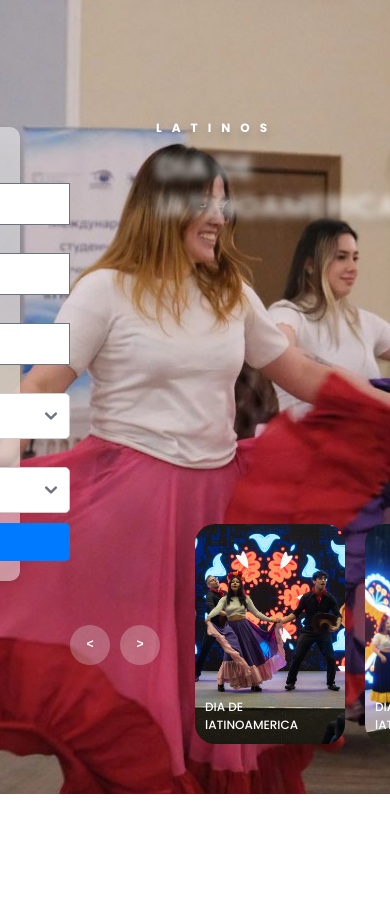
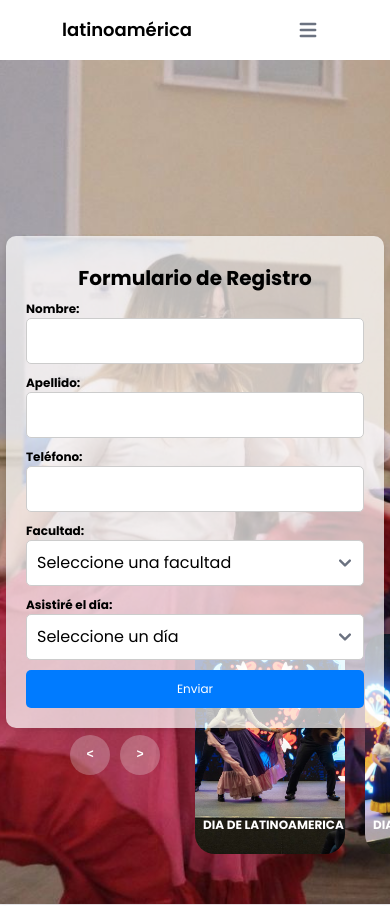
Before and after one commit to DataJoshua/latinoamerica-ru, a React (Create React App) app: page /formulario in a window 390 px wide. Shown: the top 906 px of the page. Before the commit the page ends 844 px from the top, so only its background shows below. Built offline with nearby package versions, Linux system fonts and the light colour scheme.

Commit message:
responsive styles

```diff
--- a/src/App.jsx
+++ b/src/App.jsx
@@ -11,18 +11,9 @@ import AdminPage from "./pages/admin/AdminPage";
 const App = () => {
   return (
       <BrowserRouter>
+        <Header/>
           <Routes>
             <Route path="/formulario" element={<FormPage/>} />
-          <Route path="/*" element={<Layout/>} />
-        </Routes>
-      </BrowserRouter>
-  );
-}
-
-const Layout = () => (
-    <>
-      <Header/>
-      <Routes>
             <Route path="/" element={<MainPage/>}/>
             <Route path="/eventos" element={<EventsPage/>}/>
             <Route path="/paises" element={<CountriesPage/>}/>
@@ -30,7 +21,8 @@ const Layout = () => (
             <Route path="/admin" element={<AdminPage/>}></Route>
           </Routes>
         <Footer/>
-    </>
+      </BrowserRouter>
   );
+}
 
 export default App;
--- a/src/components/Carousel/Carousel.jsx
+++ b/src/components/Carousel/Carousel.jsx
@@ -2,6 +2,7 @@ import React, { useState, useEffect, useRef } from 'react';
 import CarouselItem from './CarouselItem';
 import ThumbnailItem from './ThumbnailItem';
 import "../../styles/Carousel.css";
+import Form from '../Form/Form';
 
 function Carousel({ images }) {
     const [activeIndex, setActiveIndex] = useState(0);
@@ -10,7 +11,6 @@ function Carousel({ images }) {
     const carouselDomRef = useRef(null);
     const SliderDomRef = useRef(null);
     const thumbnailBorderDomRef = useRef(null);
-    const timeDomRef = useRef(null);
 
     useEffect(() => {
         const timeout = setTimeout(() => {
@@ -25,12 +25,11 @@ function Carousel({ images }) {
         const carouselDom = carouselDomRef.current;
         const SliderDom = SliderDomRef.current;
         const thumbnailBorderDom = thumbnailBorderDomRef.current;
-        const timeDom = timeDomRef.current;
 
         thumbnailBorderDom.appendChild(thumbnailBorderDom.querySelector('.item'));
 
         let timeRunning = 3000;
-        let timeAutoNext = 4000;
+        let timeAutoNext = 5000;
 
         nextDom.onclick = function(){
             showSlider('next');
@@ -83,6 +82,7 @@ function Carousel({ images }) {
 
     return (
         <div className="carousel" ref={carouselDomRef}>
+            <Form/>
             <div className="list" ref={SliderDomRef}>
                 {images.map((image, index) => (
                     <CarouselItem
--- a/src/components/Carousel/CarouselItem.jsx
+++ b/src/components/Carousel/CarouselItem.jsx
@@ -4,12 +4,11 @@ function CarouselItem({ image, author, title, topic, description }) {
     return (
         <div className="item">
             <img src={image} alt={title} />
-            <div className="content">
+            <div className="content absolute max-w-[500 px] top-[50px] md:top-[20%] left-[50px] md:left-[50%] text-white">
                 <div className="author">{author}</div>
-                <div className="title">{title}</div>
+                <div className="title text-4xl md:text-6xl">{title}</div>
                 <div className="topic">{topic}</div>
                 <div className="des">{description}</div>
-
             </div>
         </div>
     );
--- a/src/components/Carousel/ThumbnailItem.jsx
+++ b/src/components/Carousel/ThumbnailItem.jsx
@@ -4,7 +4,7 @@ function ThumbnailItem({ image, title }) {
     return (
         <div className="item">
             <img src={image} alt={title} />
-            <div className="content">
+            <div className="text-white absolute bottom-5 left-2 font-bold">
                 <div className="title">{title}</div>
             </div>
         </div>
--- a/src/components/Form/Form.jsx
+++ b/src/components/Form/Form.jsx
@@ -64,10 +64,10 @@ function Form() {
     };
 
     return (
-        <div>
+        <div className="">
             {!formSubmitted ? (
-                <div className="form-container">
-                    <h1>Formulario de Registro</h1>
+                <div className="form-container top-[50%] left-[50%] translate-x-[-50%] translate-y-[-50%] sm:translate-x-[0px] sm:translate-y-[0px] sm:left-[10%] sm:top-[17%] lg:left-[15%]">
+                    <h1 className="text-xl font-bold text-center py-2">Formulario de Registro</h1>
                     <form onSubmit={handleSubmit} className="form">
                         <div className="form-group">
                             <label>Nombre:</label>
--- a/src/pages/FormPage.jsx
+++ b/src/pages/FormPage.jsx
@@ -10,14 +10,13 @@ import img7 from "../assets/imagesF/img7.jpeg";
 import img8 from "../assets/imagesF/img9.jpeg";
 
 import "../styles/Carousel.css";
-import Form from "../components/Form/Form";
 
 const FormPage = () => {
     const images = [
         {
             image: img1,
             author: 'LATINOS',
-            title: 'DIA DE lATINOAMERICA',
+            title: 'DIA DE LATINOAMERICA',
             topic: '',
             description:
                 'Te esparamos, no faltes :)'
@@ -25,7 +24,7 @@ const FormPage = () => {
         {
             image: img2,
             author: 'LATINOS',
-            title: 'DIA DE lATINOAMERICA',
+            title: 'DIA DE LATINOAMERICA',
             topic: '',
             description:
                 'Te esparamos, no faltes :)'
@@ -33,7 +32,7 @@ const FormPage = () => {
         {
             image: img3,
             author: 'LATINOS',
-            title: 'DIA DE lATINOAMERICA',
+            title: 'DIA DE LATINOAMERICA',
             topic: '',
             description:
                 'Te esparamos, no faltes :)'
@@ -41,7 +40,7 @@ const FormPage = () => {
         {
             image: img4,
             author: 'LATINOS',
-            title: 'DIA DE lATINOAMERICA',
+            title: 'DIA DE LATINOAMERICA',
             topic: '',
             description:
                 'Te esparamos, no faltes :)'
@@ -49,7 +48,7 @@ const FormPage = () => {
         {
             image: img5,
             author: 'LATINOS',
-            title: 'DIA DE lATINOAMERICA',
+            title: 'DIA DE LATINOAMERICA',
             topic: '',
             description:
                 'Te esparamos, no faltes :)'
@@ -57,7 +56,7 @@ const FormPage = () => {
         {
             image: img6,
             author: 'LATINOS',
-            title: 'DIA DE lATINOAMERICA',
+            title: 'DIA DE LATINOAMERICA',
             topic: '',
             description:
                 'Te esparamos, no faltes :)'
@@ -84,9 +83,7 @@ const FormPage = () => {
     ];
     return (
         <div>
-        <Carousel images={images}/>
-        <br/>
-        <Form/>
+            <Carousel images={images}/>
         </div>
     );
 }
--- a/src/styles/Carousel.css
+++ b/src/styles/Carousel.css
@@ -21,11 +21,9 @@ header a {
 /* carousel */
 .carousel {
     height: 100vh;
-    margin-top: -50px;
-    width: 100vw;
+    width: auto;
     overflow: hidden;
     position: relative;
-
 }
 
 .carousel .list .item {
@@ -42,16 +40,7 @@ header a {
 }
 
 .carousel .list .item .content {
-    position: absolute;
-    top: 20%;
-    width: 1140px;
-    max-width: 80%;
-    transform: translateX(-50%);
-    padding-right: 30%;
-    box-sizing: border-box;
-    color: #fff;
     text-shadow: 0 5px 10px #0004;
-    left: 80%;
 }
 
 .carousel .list .item .author {
@@ -61,7 +50,6 @@ header a {
 
 .carousel .list .item .title,
 .carousel .list .item .topic {
-    font-size: 5em;
     font-weight: bold;
     line-height: 1.3em;
 }
@@ -120,9 +108,7 @@ header a {
 .thumbnail .item .content {
     color: #fff;
     position: absolute;
-    bottom: 10px;
-    left: 10px;
-    right: 10px;
+
 }
 
 .thumbnail .item .content .title {
@@ -328,7 +314,5 @@ header a {
     .carousel .list .item .content {
         padding-right: 0;
     }
-    .carousel .list .item .content .title {
-        font-size: 30px;
-    }
+
 }
--- a/src/styles/Form.css
+++ b/src/styles/Form.css
@@ -1,16 +1,11 @@
 .form-container {
-    width: 450px;
-    max-width: 80%;
   position: absolute;
-    top: 15%;
-    transform: translateX(-50%);
   padding: 20px;
-    background-color: rgba(247, 247, 247, 0.5);
+  background-color: rgba(255, 255, 255, 0.7);
   border-radius: 10px;
   box-shadow: 0 2px 5px rgba(0, 0, 0, 0.1);
   color: #000;
   z-index: 1000;
-    right: 55%
 }
 
 
@@ -24,12 +19,12 @@
     flex-direction: column;
 }
 
-label {
+.form-group label {
     font-weight: bold;
 }
 
-input,
-select {
+.form-group input,
+.form-group select {
     padding: 10px;
     border: 1px solid #ccc;
     border-radius: 5px;
```
Lines whose indentation alone changed are shown as unchanged.
